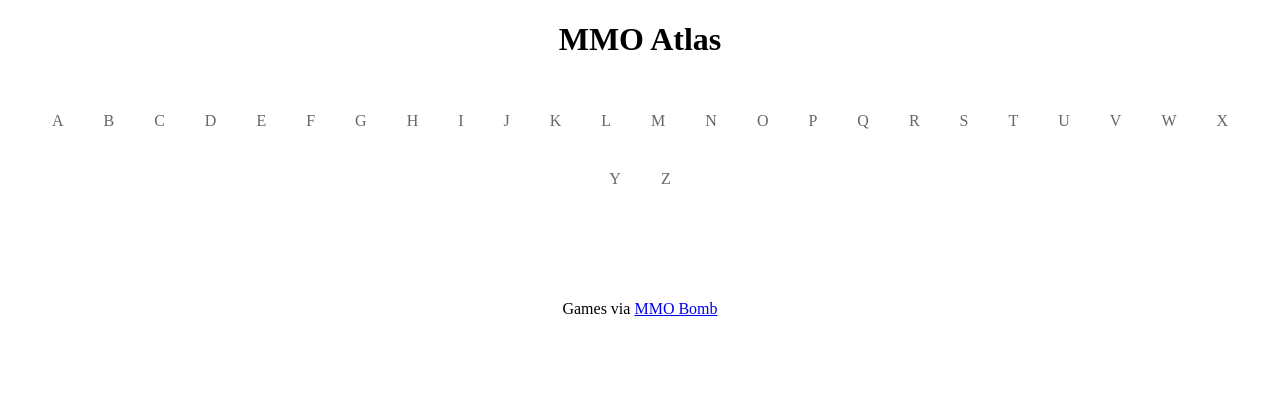
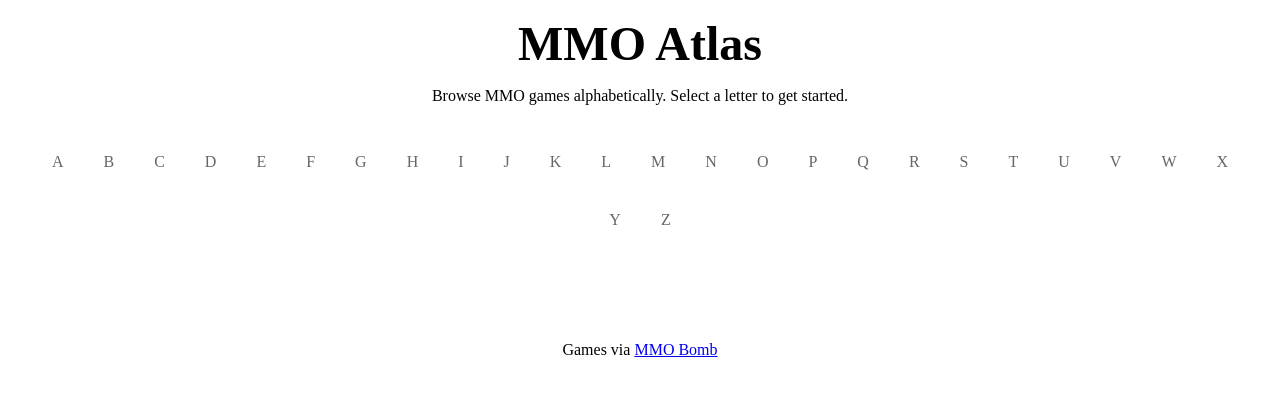
Before and after one commit to edith-jy/mmo-atlas, a website: page public/index.html in a window 1280 px wide. Drawn offline with Linux system fonts and the light colour scheme; no server answers; a small style sheet from the web is missing.

Commit message:
Improve page introduction and dal styling

```diff
--- a/public/index.html
+++ b/public/index.html
@@ -17,6 +17,7 @@
 <body>
   <div id="page">
     <h1>MMO Atlas</h1>
+    <p>Browse MMO games alphabetically. Select a letter to get started.</p>
     <nav id="menu">
       <!-- will be populated dynamically with letters -->
     </nav>
--- a/public/style.css
+++ b/public/style.css
@@ -11,6 +11,18 @@ body {
 #page {
   display: flex;
   flex-direction: column;
+}
+
+#page h1 {
+  font-family: 'TwentiethCenturyBold';
+  margin: 1rem 0;
+  font-size: 3rem;
+}
+
+#page p {
+  font-family: 'TwentiethCenturyLightItalic';
+  margin-top: 0;
+  margin-bottom: 1rem;
 }
 
 /* A-Z menu */
```
